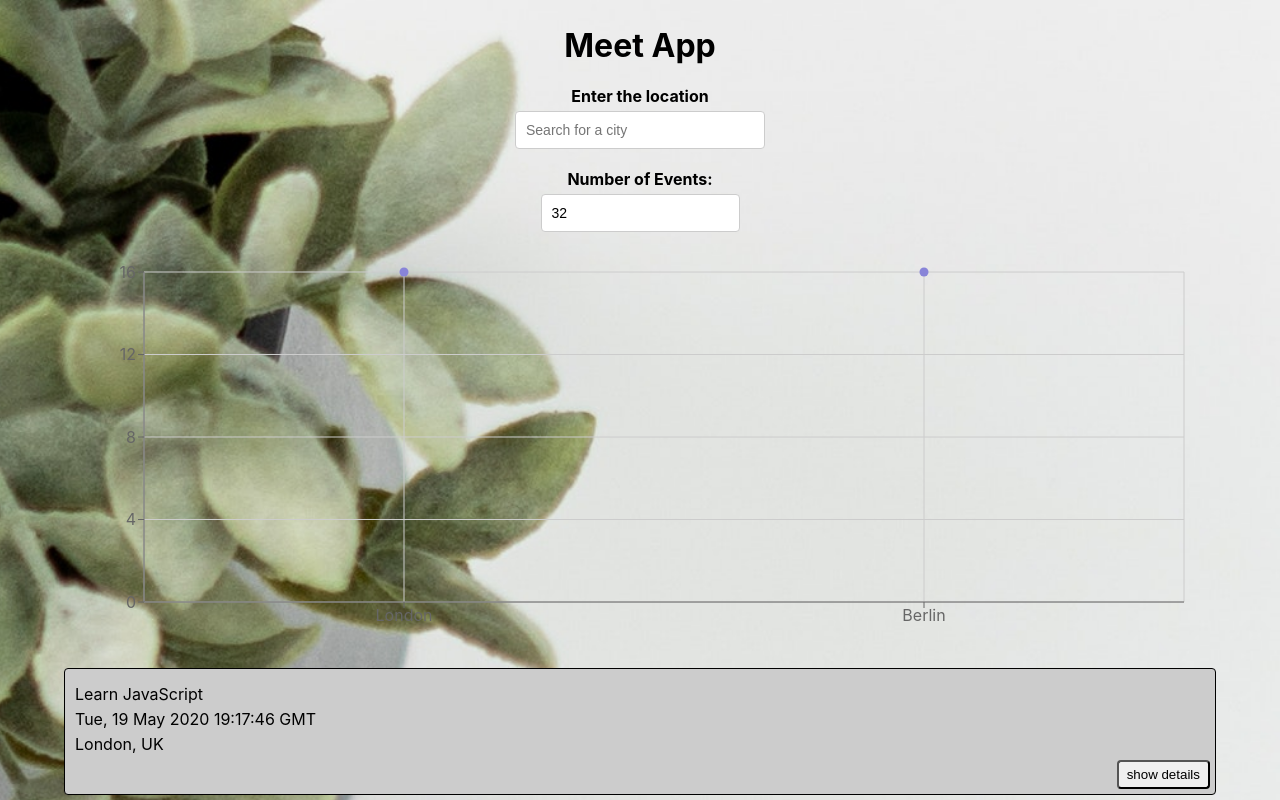
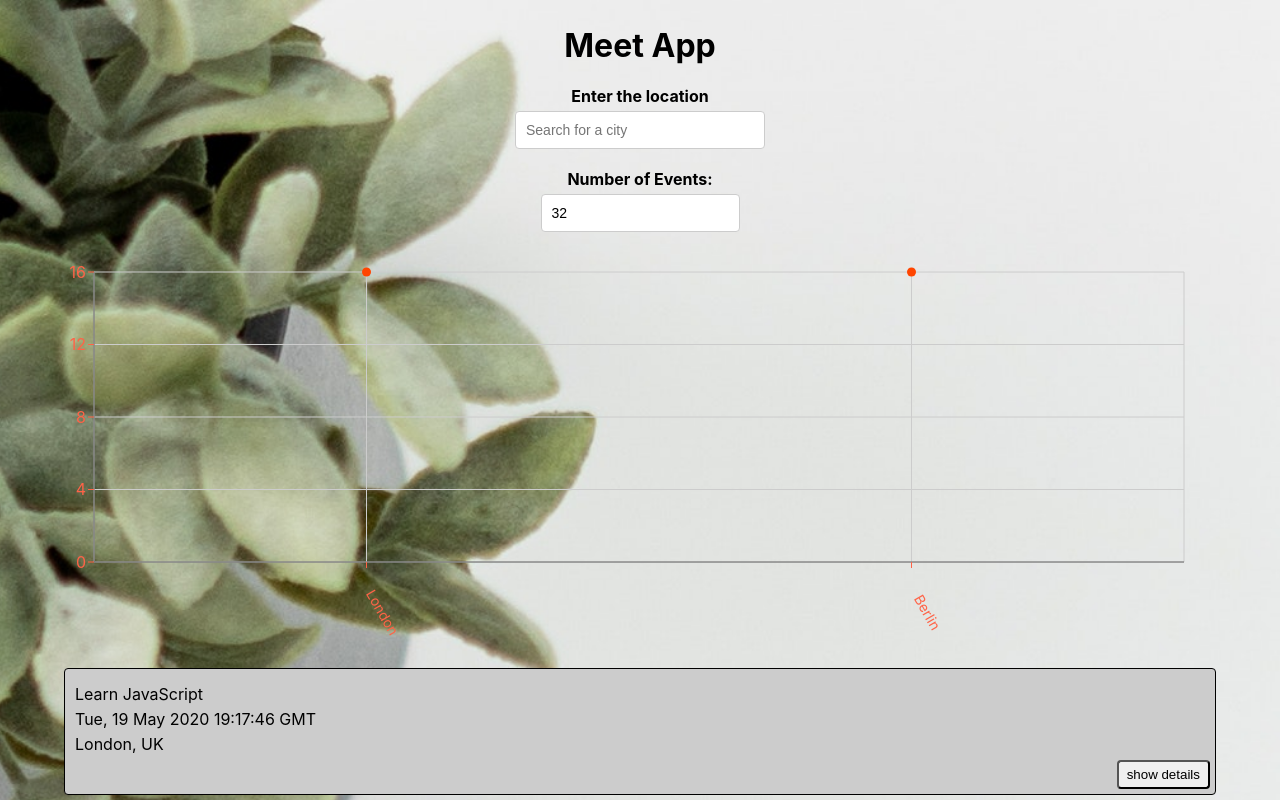
Before and after one commit to dharasoni16/meet, a React (Create React App) app: page / in a window 1280 px wide. Shown: the top 800 px of the page. Built offline with nearby package versions, Linux system fonts and the light colour scheme; what atatus-spa would draw is missing.

Commit message:
fix:properties of scatterchart

```diff
--- a/src/components/CityEventsChart.js
+++ b/src/components/CityEventsChart.js
@@ -18,7 +18,7 @@ const CityEventsChart = ({ allLocations, events }) => {
     const getData = () => {
         const data = allLocations.map((location) => {
             const count = events.filter((event) => event.location === location).length
-            const city = location.split(', ')[0]
+            const city = location.split(/, | - /)[0]
             return { city, count };
         })
         return data;
@@ -30,15 +30,15 @@ const CityEventsChart = ({ allLocations, events }) => {
                 margin={{
                     top: 20,
                     right: 20,
-                    bottom: 20,
-                    left: 20,
+                    bottom: 60,
+                    left: -30,
                 }}
             >
                 <CartesianGrid />
-                <XAxis type="category" dataKey="city" name="City" />
-                <YAxis type="number" dataKey="count" name="Number of events" allowDecimals={false} />
+                <XAxis type="category" dataKey="city" name="City" angle={60} interval={0} tick={{ dx: 20, dy: 40, fontSize: 14, fill: 'tomato' }} tickLine={{ stroke: 'tomato' }} />
+                <YAxis type="number" dataKey="count" name="Number of events" allowDecimals={false} tick={{ fill: 'tomato' }} tickLine={{ stroke: 'tomato' }} />
                 <Tooltip cursor={{ strokeDasharray: '3 3' }} />
-                <Scatter name="A school" data={data} fill="#8884d8" />
+                <Scatter name="A school" data={data} fill="#FF4500" />
             </ScatterChart>
         </ResponsiveContainer>
     );
```
